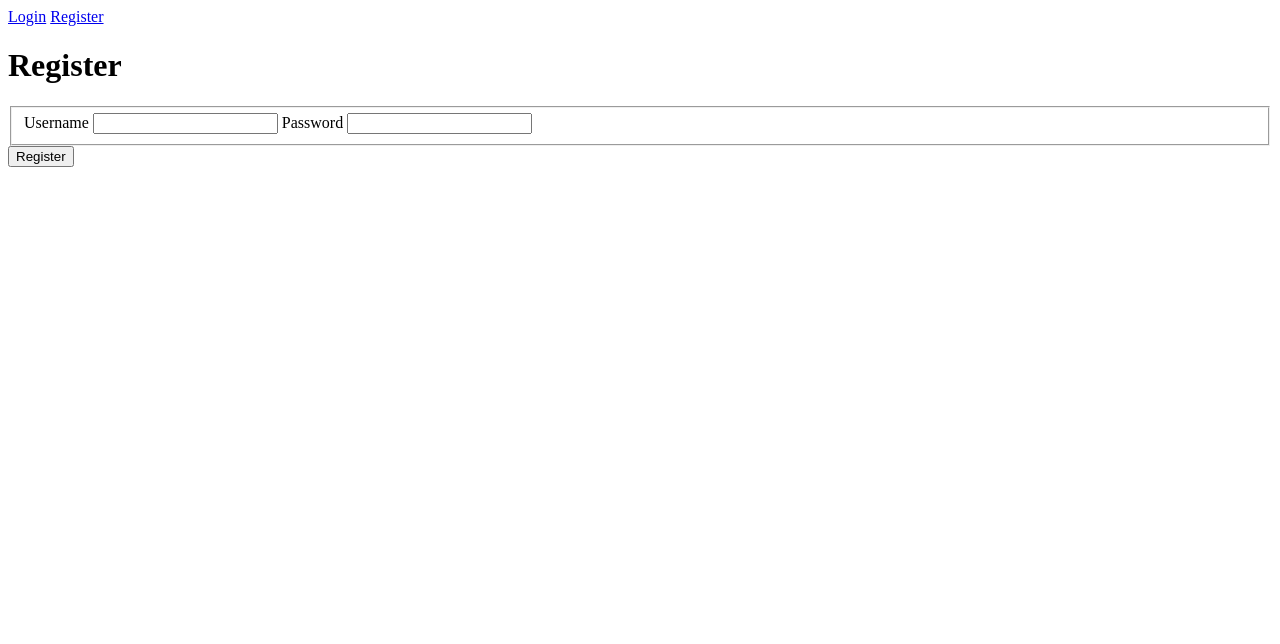
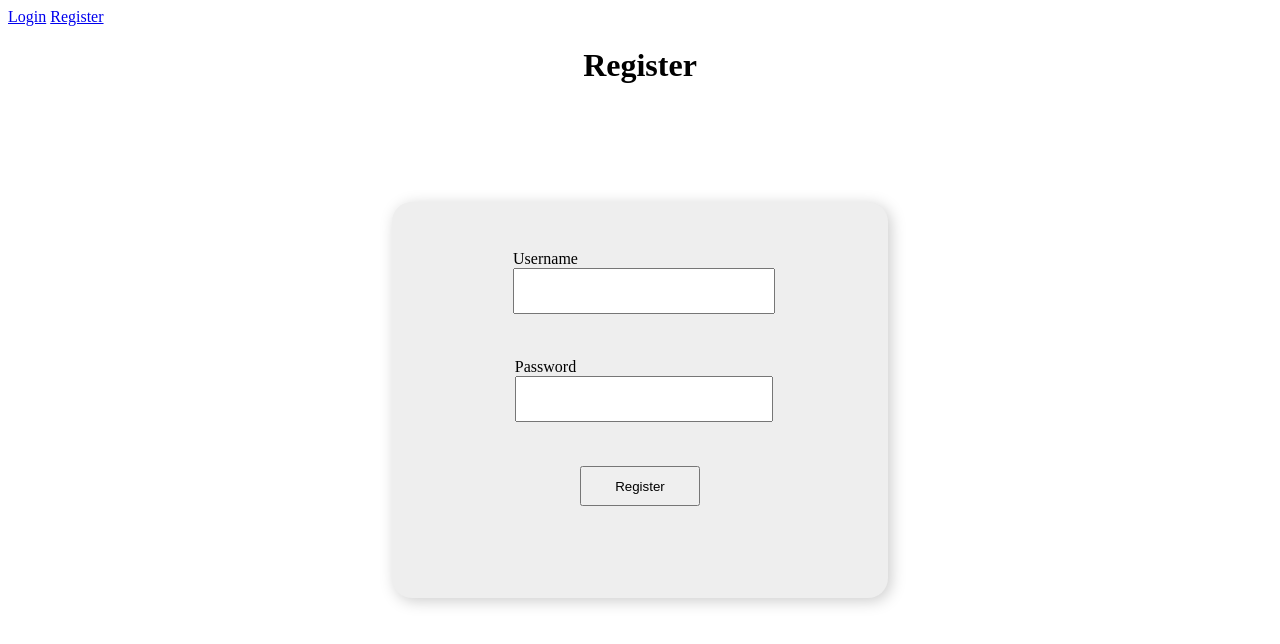
Before and after one commit to adamdgit/CMS, a SvelteKit app: page /register in a window 1280 px wide. Shown: the top 644 px of the page. Built offline with nearby package versions, Linux system fonts and the light colour scheme; no server answers.

Commit message:
Simple styles for register form

```diff
--- a/src/routes/register/+page.svelte
+++ b/src/routes/register/+page.svelte
@@ -7,13 +7,15 @@
 <h1>Register</h1>
 
 <form action="?/register" method="post">
-  <fieldset>
+  <div>
     <label for="username">Username</label>
     <input type="text" id="username" name="username" />
+  </div>
 
+  <div>
     <label for="password">Password</label>
     <input type="password" id="password" name="password" />
-  </fieldset>
+  </div>
 
   {#if form?.user}
     <p class="form-error">Username is unavailable.</p>
@@ -23,6 +25,46 @@
 
 <style>
 
+  h1 {
+    text-align: center;
+  }
+
+  form {
+    position: absolute;
+    padding: 3rem;
+    display: grid;
+    justify-items: center;
+    height: 300px;
+    width: 100%;
+    min-width: 300px;
+    max-width: 400px;
+    margin: 0 auto;
+    top: 50%;
+    left: 50%;
+    transform: translate(-50%, -50%);
+    background: #eee;
+    border-radius: 20px;
+    box-shadow: 3px 3px 15px #ccc;
+  }
+
+  form button {
+    width: 120px;
+    height: 40px;
+    justify-self: center;
+  }
+
+  form label {
+    width: 100%;
+    max-width: 400px;
+    height: 20px;
+  }
+
+  form input {
+    width: 100%;
+    max-width: 400px;
+    height: 40px;
+  }
+
   .form-error {
     color: red;
   }
```
